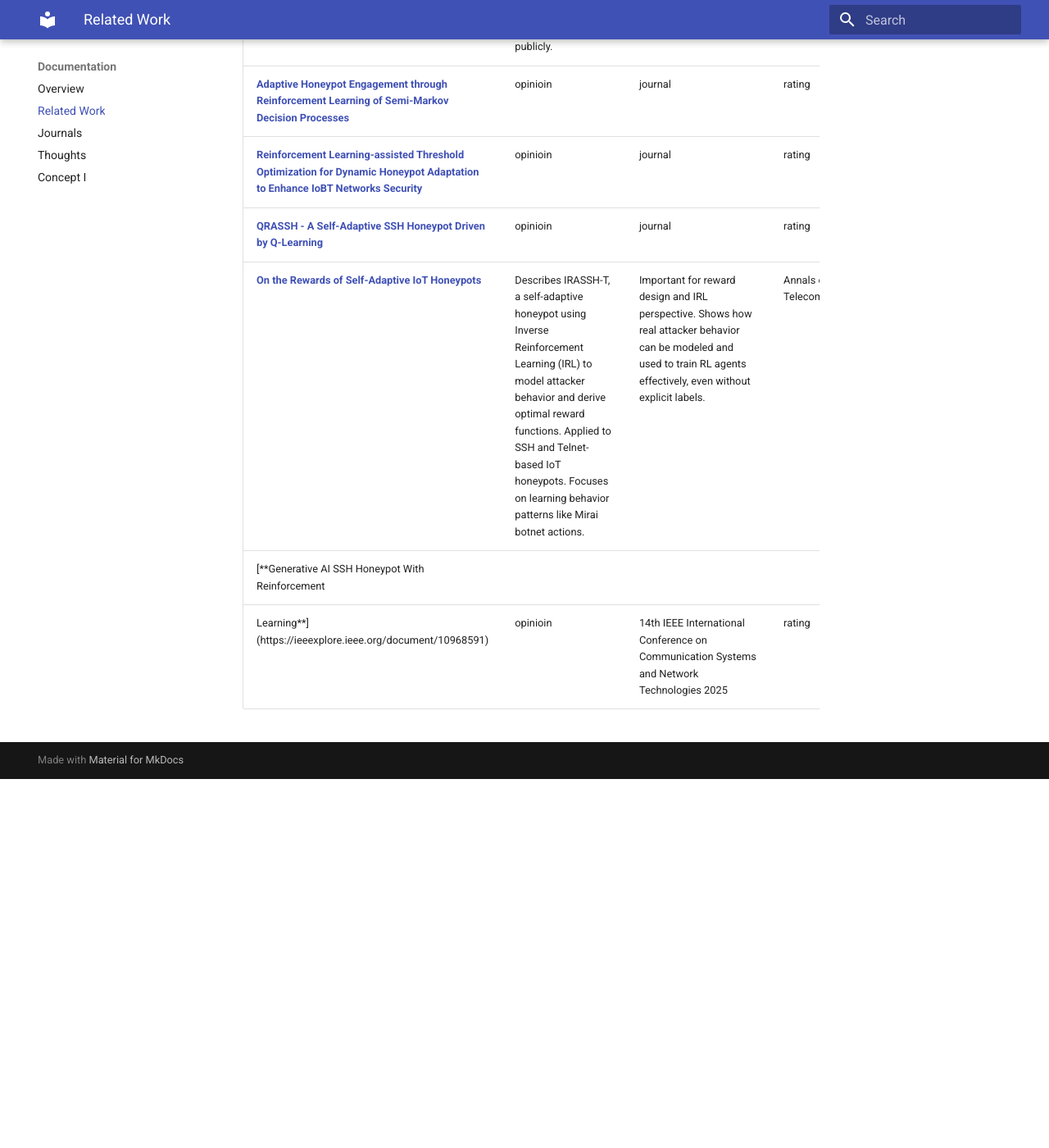
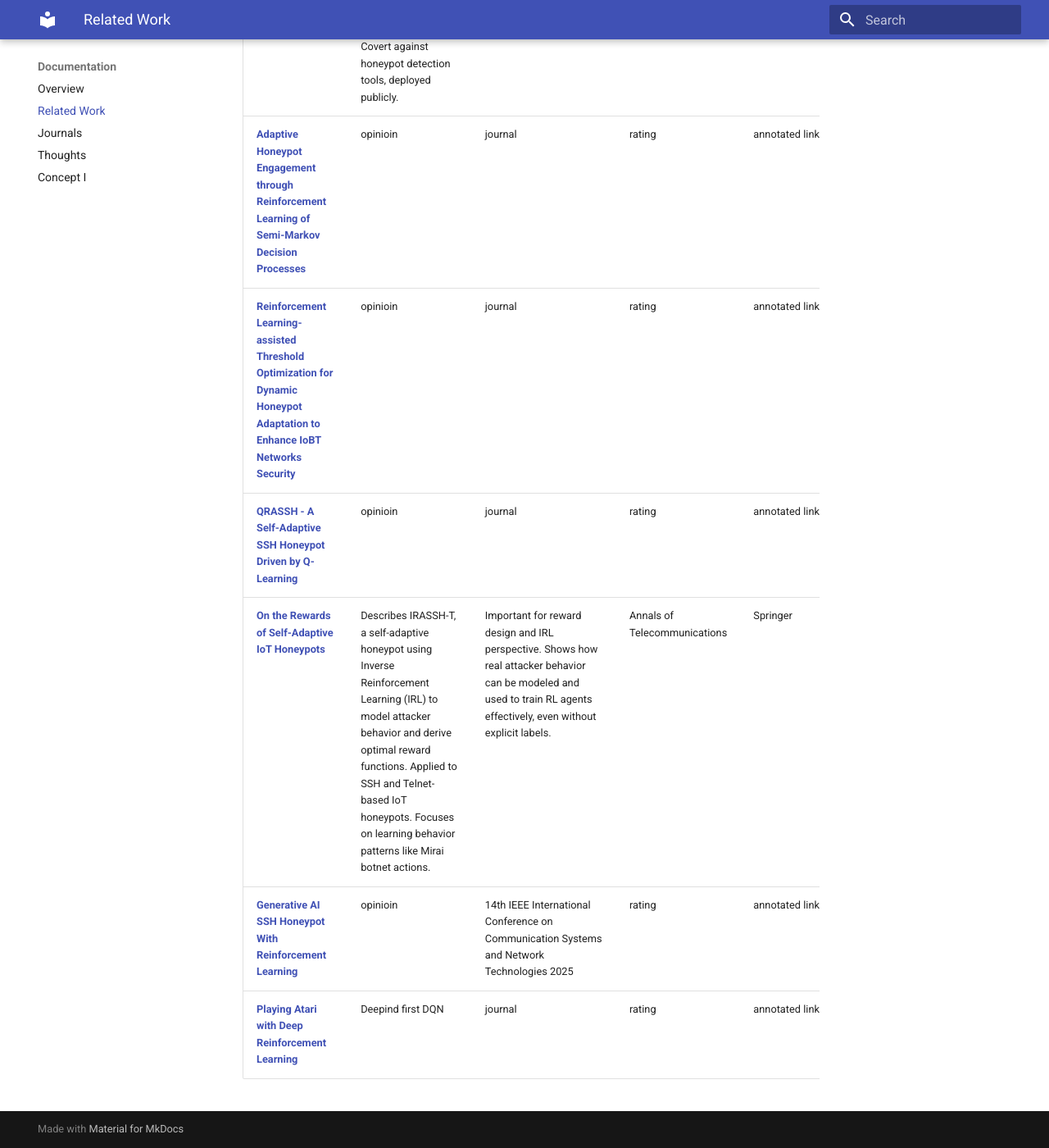
Before and after one commit to JohannesLks/Thesis, an MkDocs documentation site: the page built from docs/documentation/relatedWork.md, in a window 1280 px wide and 1400 px high, scrolled down 17300 px. Shown: the whole window at 82% size. Built offline with MkDocs 1.6.1 and Material for MkDocs 9.7.7, drawn with Linux system fonts in a browser that asks for light colours; before the commit the page ends 18250 px from its top, so only the background shows below that; some of the changed text lies outside the part shown.

Commit message:
Update relatedWork.md

```diff
--- a/docs/documentation/relatedWork.md
+++ b/docs/documentation/relatedWork.md
@@ -30,5 +30,5 @@
 [**Reinforcement Learning-assisted Threshold Optimization for Dynamic Honeypot Adaptation to Enhance IoBT Networks Security**](https://doi.org/10.1109/SSCI50451.2021.9660066) | opinioin | journal | rating | annotated link | year |  |
 [**QRASSH - A Self-Adaptive SSH Honeypot Driven by Q-Learning**](https://doi.org/10.1109/iccomm.2018.8430173) | opinioin | journal | rating | annotated link | year |  |
 | [**On the Rewards of Self-Adaptive IoT Honeypots**](https://doi.org/10.1007/s12243-018-0695-7) | Describes IRASSH-T, a self-adaptive honeypot using Inverse Reinforcement Learning (IRL) to model attacker behavior and derive optimal reward functions. Applied to SSH and Telnet-based IoT honeypots. Focuses on learning behavior patterns like Mirai botnet actions. | Important for reward design and IRL perspective. Shows how real attacker behavior can be modeled and used to train RL agents effectively, even without explicit labels. | Annals of Telecommunications | Springer | ⭐⭐⭐⭐ | [Click Me](https://github.com/JohannesLks/Thesis/blob/main/literature/annotated/s12243-018-0695-7.pdf) | 2019 | — |
-[**Generative AI SSH Honeypot With Reinforcement
-Learning**](https://ieeexplore.ieee.org/document/10968591) | opinioin | 14th IEEE International Conference on Communication Systems and Network Technologies 2025 | rating | annotated link | 2025 |  |
+[**Generative AI SSH Honeypot With Reinforcement Learning**](https://ieeexplore.ieee.org/document/10968591) | opinioin | 14th IEEE International Conference on Communication Systems and Network Technologies 2025 | rating | annotated link | 2025 |  |
+[**Playing Atari with Deep Reinforcement Learning**](https://doi.org/10.48550/arXiv.1312.5602) | Deepind first DQN | journal | rating | annotated link | 2013 |  |
```
